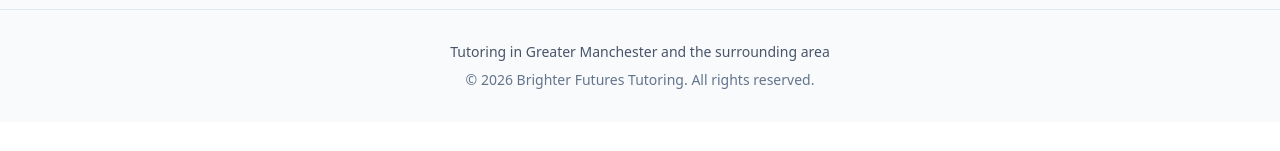
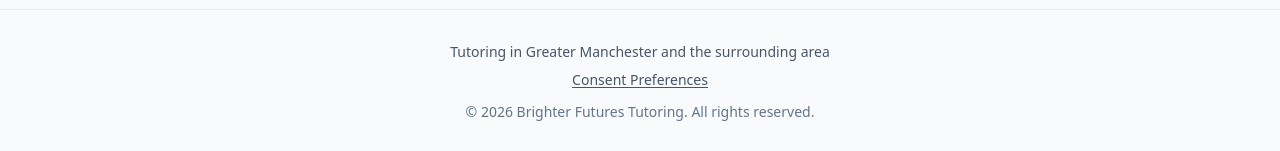
Before and after one commit to naaman10/bft-web, a Next.js app: page / in a window 1280 px wide. Shown: the part 4487-4638 px from the top of the page. Before the commit the page ends 4609 px from the top, so only its background shows below. Built offline with nearby package versions, Linux system fonts and the light colour scheme; no server answers; a web font is replaced by a local one; what @contentful/rich-text-types would draw is missing.

Commit message:
Add "Consent Preferences" link to Footer component for user consent management. Enhance user experience by providing easy access to consent settings.

```diff
--- a/components/Footer.tsx
+++ b/components/Footer.tsx
@@ -12,6 +12,14 @@
         <p className="mb-2 font-medium text-slate-600 dark:text-slate-300">
           Tutoring in {LOCAL_AREA} and the surrounding area
         </p>
+        <p className="mb-3">
+          <a
+            href="#"
+            className="termly-display-preferences font-medium text-slate-600 underline underline-offset-2 transition hover:text-primary-600 dark:text-slate-300 dark:hover:text-primary-400"
+          >
+            Consent Preferences
+          </a>
+        </p>
         <p>© {year} {siteName}. All rights reserved.</p>
       </div>
     </footer>
```
